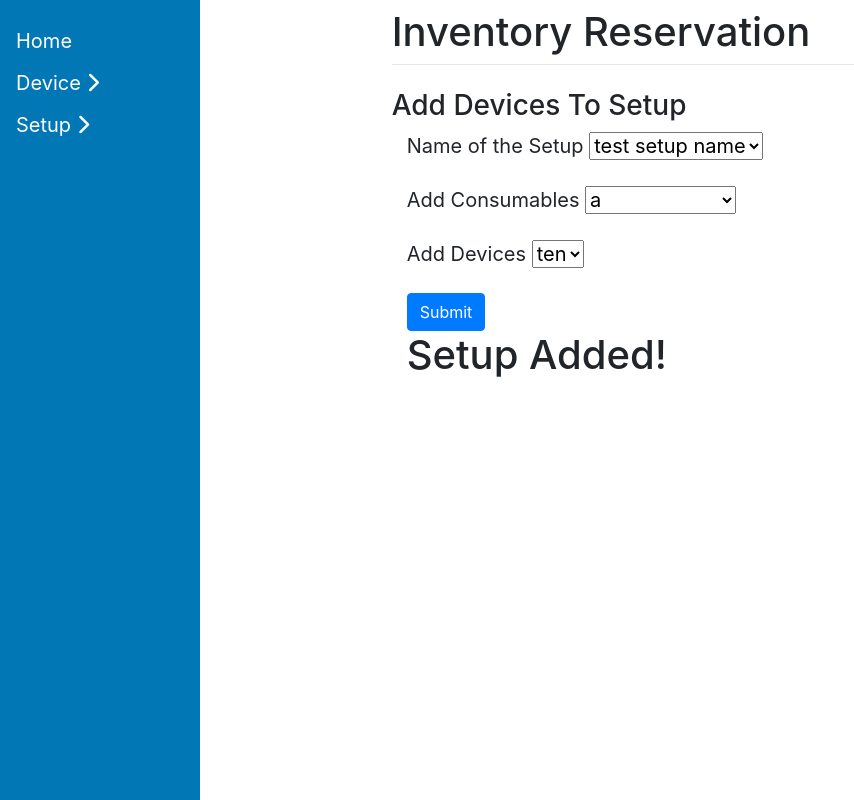
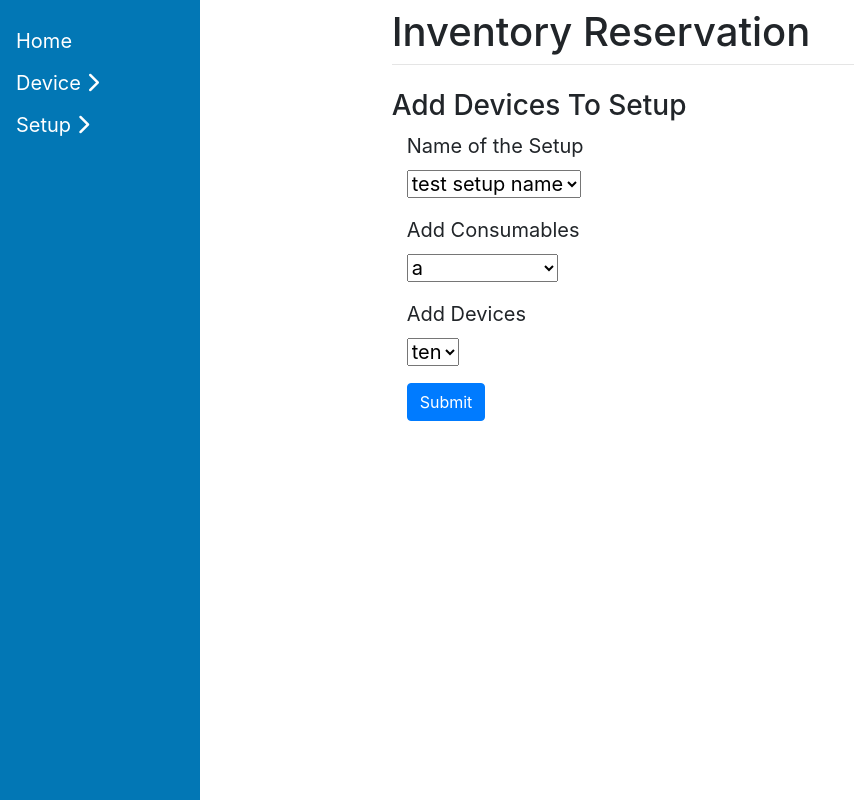
Before and after one commit to samatharkar/reservation, a Django app: page /make_setup/ in a window 1280 px wide. Shown: the whole page, without its empty margins (0-854 px from the left). Run offline with Django 3.2, Linux system fonts and the light colour scheme; data comes from the database, SQL or seed files in the repository; both versions use the stored data as it was after the commit; some libraries are stand-ins or nearby versions.

Commit message:
fixed issue related to msg being displayed before submitting the form

```diff
--- a/Altiostar/ReservationTool/views.py
+++ b/Altiostar/ReservationTool/views.py
@@ -90,6 +90,8 @@ def add_device(request):
             {
                 'vendors':Vendor.objects.all(),
                 'd_type':DeviceType.objects.all(),
+                'msg':'Device Added!'
+
           #      'con':Consumable.objects.all(),
 
             }
@@ -104,7 +106,6 @@ def add_device(request):
                 'vendors':Vendor.objects.all(),
                 'd_type':DeviceType.objects.all(),
            #     'con':Consumable.objects.all(),
-                'msg':'Device Added!'
 
             }
 
@@ -128,6 +129,10 @@ def add_device_type(request):
         return render(
             request,
             "add_device_type.html",
+            {
+            'msg':'Device Type Added!'
+
+            }
 
         )
     else:
@@ -156,6 +161,11 @@ def add_vendor(request):
         return render(
             request,
             "add_vendor.html",
+            {
+             'msg':'Vendor Added!'
+
+            }
+
 
         )
     else:
@@ -190,6 +200,10 @@ def add_consumable(request):
         return render(
             request,
             "add_consumable.html",
+            {
+            'msg':'Consumable Added!'
+
+            }
         )
     else:
          return render(
@@ -229,7 +243,7 @@ def make_setup(request):
                 'device_n':Device.objects.all(),
                 'setup_n':CreateSetup.objects.all(),
                 'consumable_n':Consumable.objects.all(),
-                'msg':'Setup Added!'
+             #   'msg':'Setup Added!'
 
             }
 
--- a/Altiostar/templates/make_setup.html
+++ b/Altiostar/templates/make_setup.html
@@ -13,7 +13,7 @@ Create Setup
         {% csrf_token %}
 
         <div class="form-group">
-          <label for="make_setup_name">Name of the Setup</label>
+          <label for="make_setup_name">Name of the Setup</label> <br>
 
         <select name = "make_setup_name" >
           {% for msn in setup_n %}
@@ -24,7 +24,7 @@ Create Setup
         </div>
 
         <div class="form-group">
-          <label for="make_setup_consumable">Add Consumables</label>
+          <label for="make_setup_consumable">Add Consumables</label> <br>
 
         <select name = "make_setup_consumable" >
           {% for msc in consumable_n %}
@@ -35,7 +35,7 @@ Create Setup
         </div>
 
         <div class="form-group">
-          <label for="make_setup_device">Add Devices</label>
+          <label for="make_setup_device">Add Devices</label> <br>
 
         <select name = "make_setup_device" >
           {% for msd in device_n %}
@@ -46,6 +46,10 @@ Create Setup
         </div>
 
 
+
+
+
+
               <button type="submit" class="btn btn-primary"> Submit </button>
       </form>
 
```
Also changed, not shown: Altiostar/db.sqlite3.
